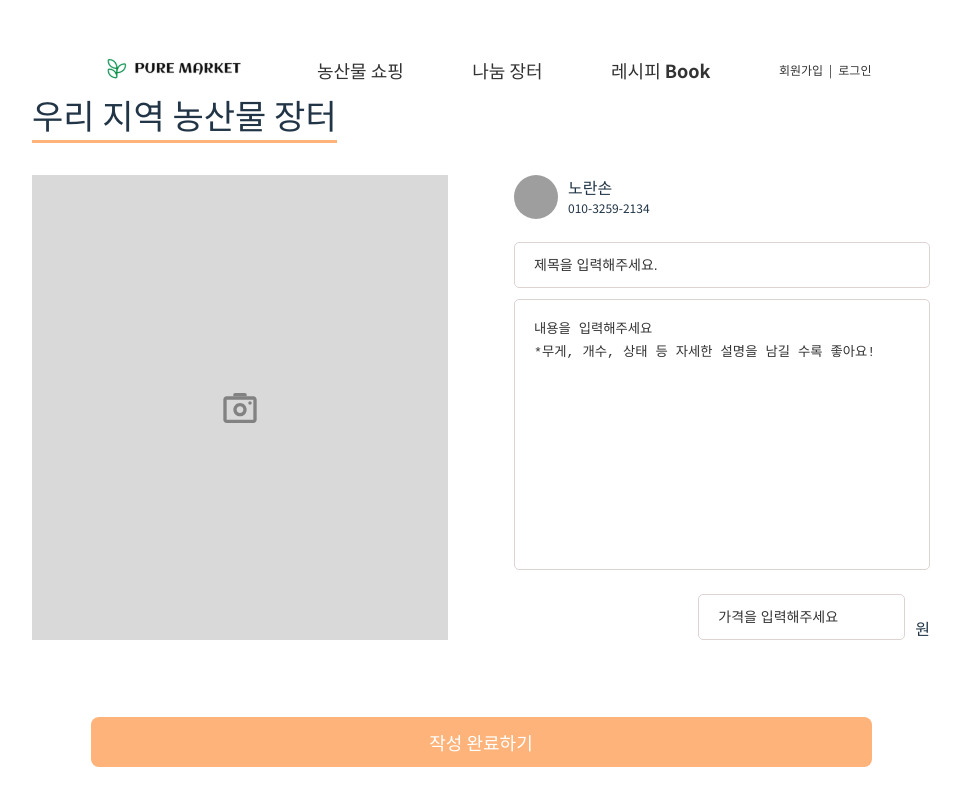
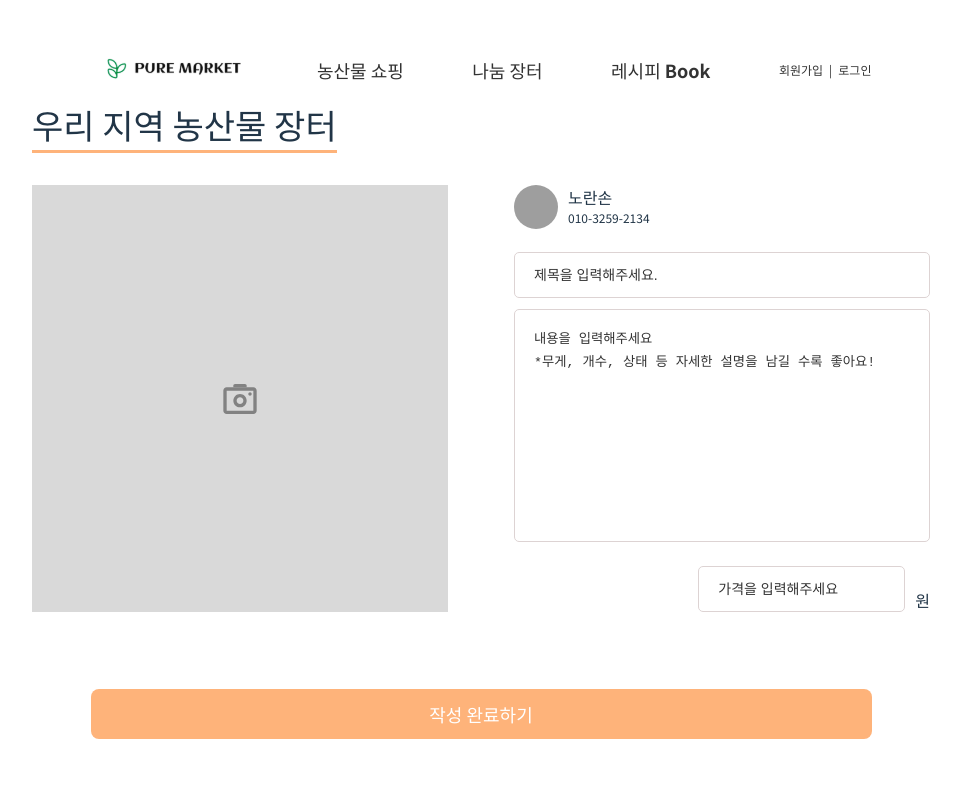
Before and after one commit to kko-bugi/pure-market-client, a React (Vite) app: page /market/write in a window 1280 px wide. Shown: the whole page, without its empty margins (159-1120 px from the left). Built offline with nearby package versions, Linux system fonts and the light colour scheme; grey boxes are pictures that could not be loaded.

Commit message:
Fix: Fix Wrong Height of TextArea - 글 작성 화면 속 TextArea의 높이가 디자인과 다른 문제 수정

```diff
--- a/src/pages/Market/Write.jsx
+++ b/src/pages/Market/Write.jsx
@@ -28,7 +28,7 @@ function Write() {
                 placeholder={
                   "내용을 입력해주세요\n*무게, 개수, 상태 등 자세한 설명을 남길 수록 좋아요!"
                 }
-                height="231px"
+                height="193px"
                 style={{ marginTop: "11px", marginBottom: "19px" }}
               />
               <PriceWrapper>
@@ -85,6 +85,7 @@ const InputsWrapper = styled.div`
   display: grid;
   grid-template-columns: repeat(2, 1fr);
   gap: 66px;
+  width: 100%;
 `;
 const PriceWrapper = styled.div`
   display: flex;
```
